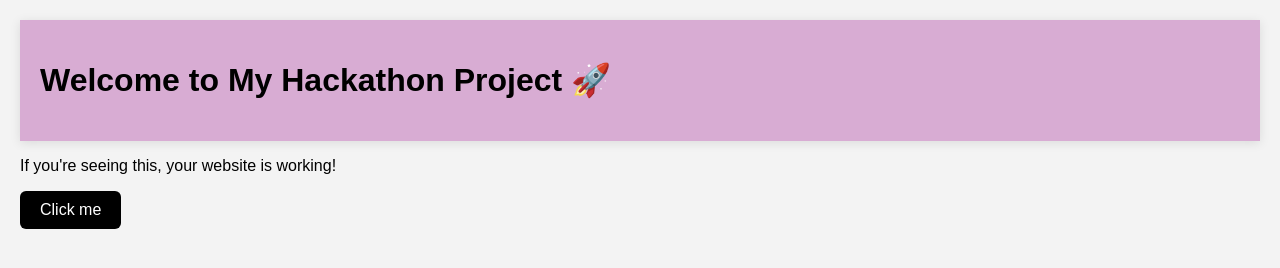
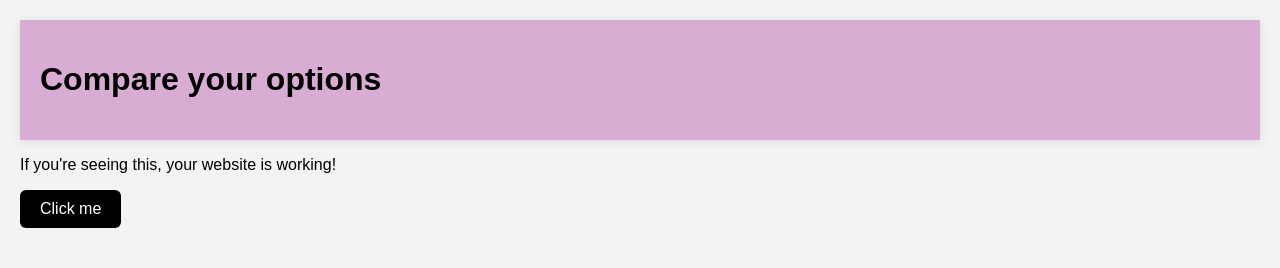
Before and after one commit to AnnaLattanzi-2006/hackutd-toyota, a plain HTML site: page index.html in a window 1280 px wide. Drawn offline with Linux system fonts and the light colour scheme.

Commit message:
Center test

```diff
--- a/index.html
+++ b/index.html
@@ -8,7 +8,8 @@
 </head>
 <body>
     <header>
-        <h1>Welcome to My Hackathon Project 🚀</h1>
+        <div style="text-align: center;"></div>
+        <h1>Compare your options</h1>
     </header>
 
     <main>
```
